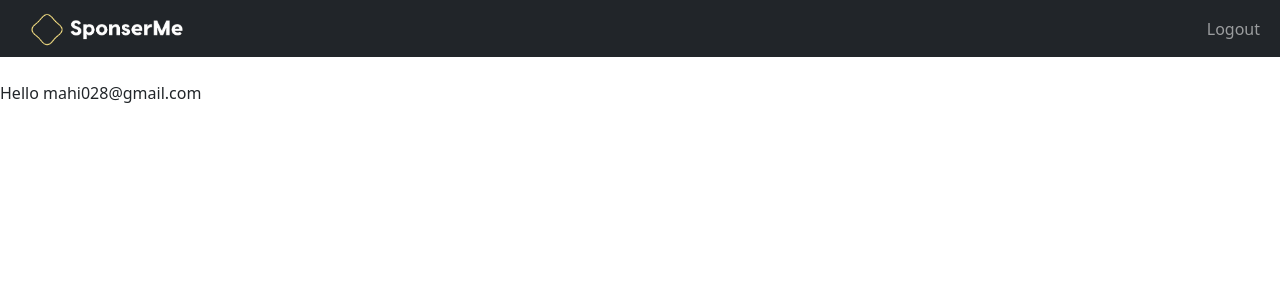
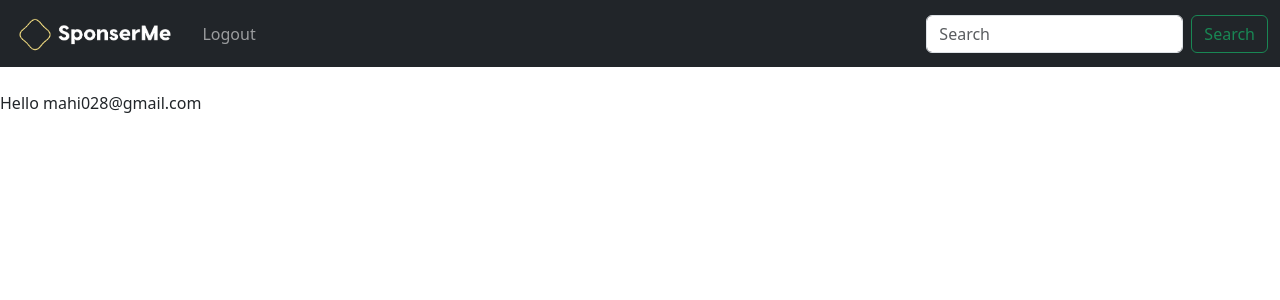
Before and after one commit to mahi028/Influencer-Engagement-and-Sponsorship-Coordination-Platform, a Flask app: page /dashboard in a window 1280 px wide. Shown: the top 300 px of the page. Run offline with Flask 3, Linux system fonts and the light colour scheme; a user stored in the database is signed in.

Commit message:
added a search bar in navbar.htl

```diff
--- a/application/templates/navbar.html
+++ b/application/templates/navbar.html
@@ -1,6 +1,5 @@
 <nav class="navbar navbar-expand-lg bg-body-primary navbar-dark bg-dark">
     <div class="container-fluid">
-      <div class="container-fluid">
         {% if page in ['login', 'register', 'Welcome'] %}
           <a class="navbar-brand" href="{{url_for('home.landing_page')}}">
         {%else%}
@@ -8,14 +7,20 @@
         {%endif%}
             <img src="/st/img/logo-transperent-white.png" alt="Logo" height="40" class="d-inline-block align-text-top">
           </a>
-      </div>
+      <button class="navbar-toggler" type="button" data-bs-toggle="collapse" data-bs-target="#navbarSupportedContent" aria-controls="navbarSupportedContent" aria-expanded="false" aria-label="Toggle navigation">
+        <span class="navbar-toggler-icon"></span>
+      </button>
       {% if page not in ['login', 'register', 'Welcome'] %}
-      <div class="collapse navbar-collapse" id="navbarSupportedContent">
+      <div class="collapse navbar-collapse" id="navbarSupportedContent" >
         <ul class="navbar-nav me-auto mb-2 mb-lg-0">
           <li class="nav-item">
             <a class="nav-link" href="{{url_for('user_auth.logout')}}">Logout</a>
           </li>
         </ul>
+        <form class="d-flex" role="search">
+          <input class="form-control me-2" type="search" placeholder="Search" aria-label="Search">
+          <button class="btn btn-outline-success" type="submit">Search</button>
+        </form>
       </div>
       {%endif%}
     </div>
```
